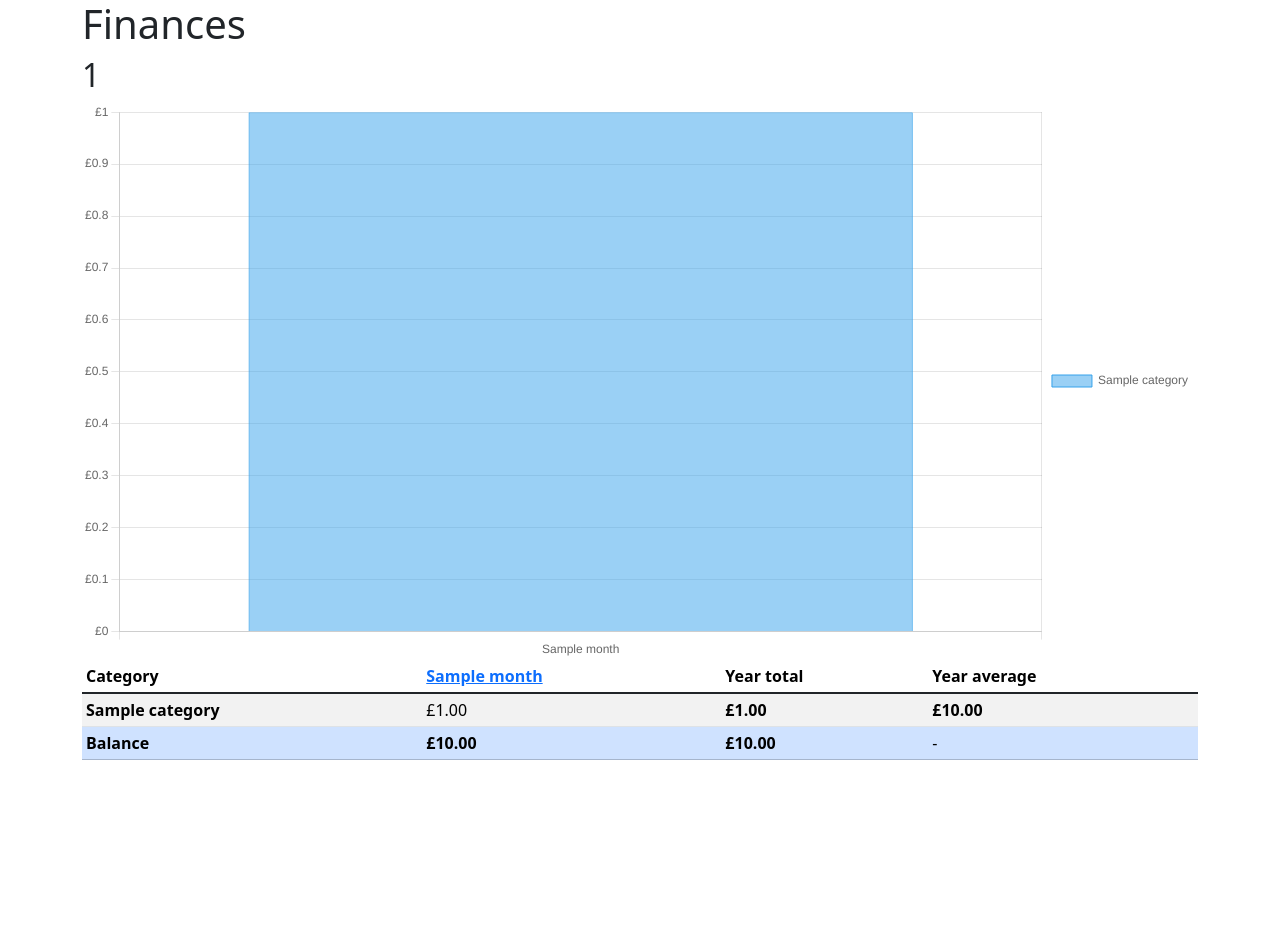
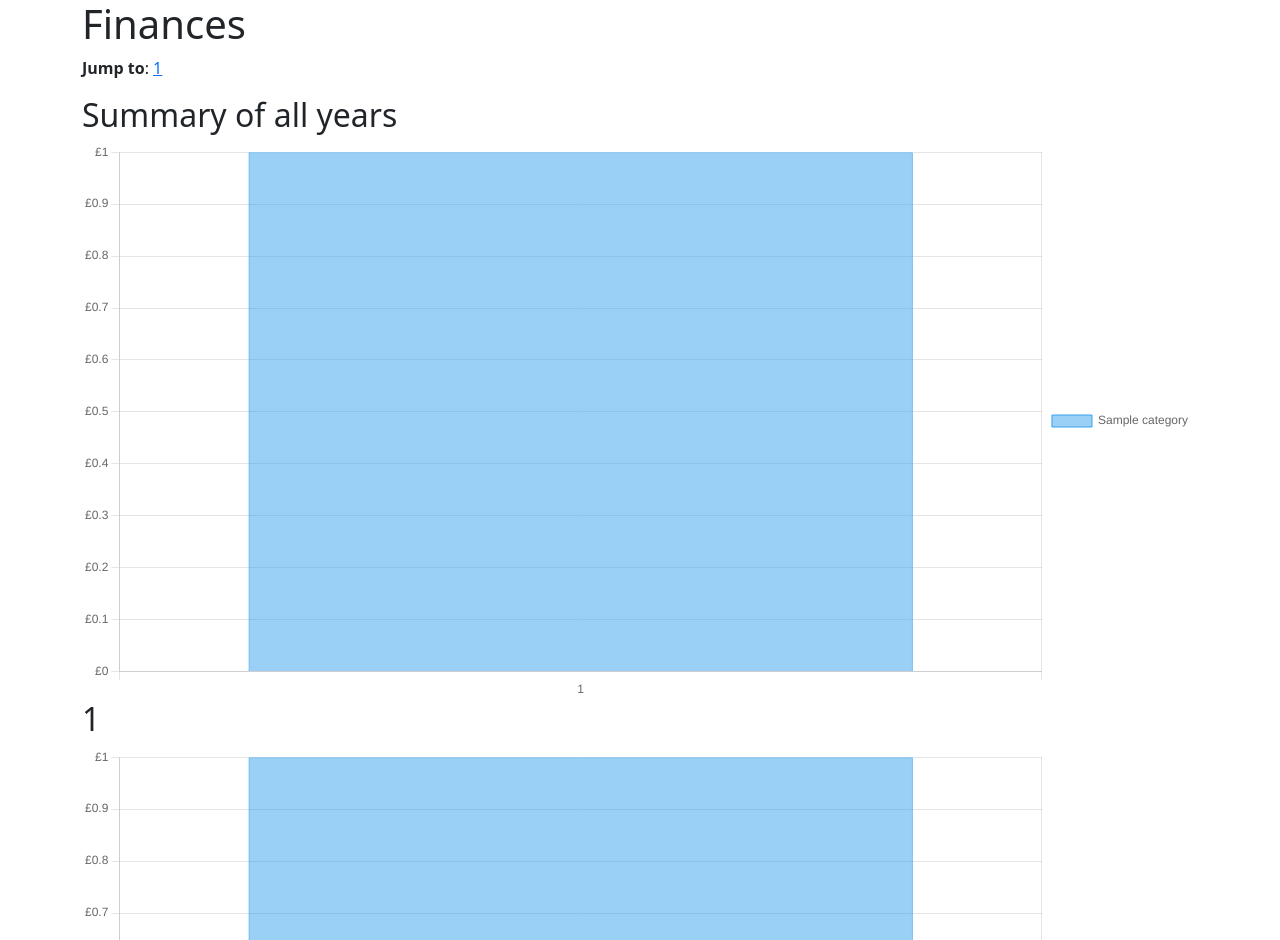
Before and after one commit to jameshanlon/finances, a Python web app: template templates/index.html in a window 1280 px wide. Shown: the top 940 px of the page. Before the commit the page ends 760 px from the top, so only its background shows below. Run offline with Jinja, Linux system fonts and the light colour scheme; the template is opened without the code that fills it: most values are stand-ins (such as "Sample title", 1, 10 or a date in 2020); style sheets or scripts are compiled from the project's sources.

Commit message:
Add a summary graph for all years.

```diff
--- a/templates/index.html
+++ b/templates/index.html
@@ -11,7 +11,18 @@
     <div class="container">
     <h1>Finances</h1>
 
+    <p>
+    <strong>Jump to</strong>:
     {% for year in dataset.years | reverse %}
+    <a href="#year-{{year.index}}">{{year.index}}</a>
+    {% endfor %}
+    </p>
+
+    <h2>Summary of all years</h2>
+    <div><canvas id="all-years-chart"></canvas></div>
+
+    {% for year in dataset.years | reverse %}
+    <a name="year-{{year.index}}"></a>
     <h2>{{year.index}}</h2>
 
     <div><canvas id="chart-{{year.index}}"></canvas></div>
@@ -64,6 +75,56 @@
 
     </div>
     <script src="bundle.js"></script>
+    <!-- Summary graph for all years-->
+    <script>
+      const ctx = document.getElementById('all-years-chart');
+
+      new Chart(ctx, {
+        type: 'bar',
+        data: {
+          labels: [{% for year in dataset.years %} '{{year.index}}', {% endfor %} ],
+          datasets: [
+          {% for category in categories %}
+          {
+            label: '{{category.name}}',
+            data: [
+              {% for year in dataset.years %}
+              {{year.total_amount(category)}},
+              {% endfor %}
+            ],
+            borderWidth: 1
+          },
+          {% endfor %}
+          ]
+        },
+        options: {
+          responsive: true,
+          interaction: {
+            intersect: false,
+          },
+          scales: {
+            x: {
+              stacked: true,
+            },
+            y: {
+              stacked: true,
+              ticks: {
+                  // Include a pound sign in the ticks
+                  callback: function(value, index, ticks) {
+                      return '£' + value;
+                  }
+              }
+            }
+          },
+          plugins: {
+            legend: {
+              position: 'right',
+            },
+          },
+        }
+      });
+    </script>
+    <!--Summary graph for each year-->
     <script>
       {% for year in dataset.years | reverse %}
       const ctx_{{year.index}} = document.getElementById('chart-{{year.index}}');
```
